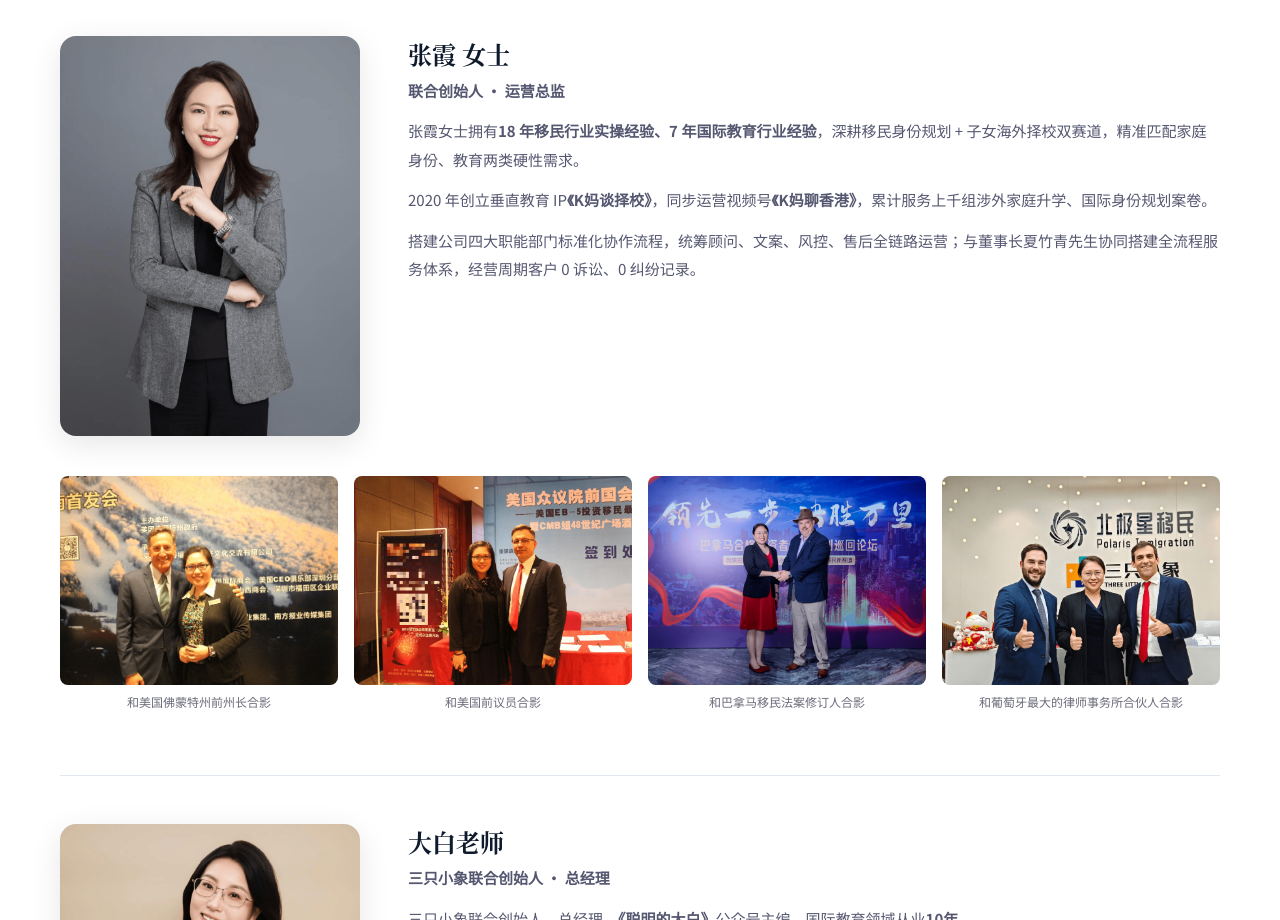
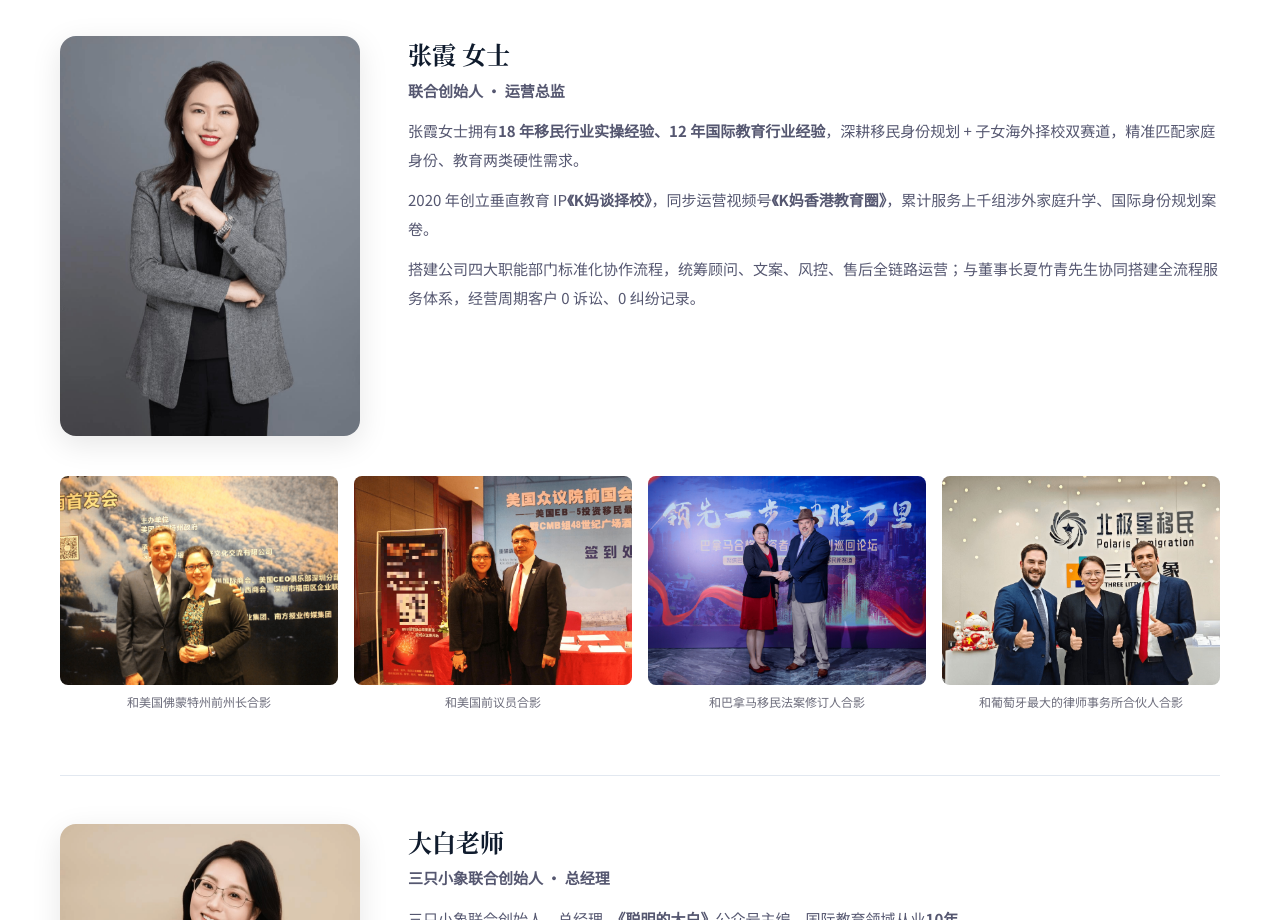
Before and after one commit to rowlen2024/immigration, a Nuxt app in the folder frontend/: page /about in a window 1280 px wide. Shown: the part 6040-6960 px from the top of the page. Built offline with nearby package versions, Linux system fonts and the light colour scheme; no server answers.

Commit message:
修改公司简介页

```diff
--- a/frontend/pages/about.vue
+++ b/frontend/pages/about.vue
@@ -210,8 +210,8 @@
           <div class="founder-info">
             <h3>张霞 女士</h3>
             <p class="founder-title">联合创始人 · 运营总监</p>
-            <p>张霞女士拥有<strong>18 年移民行业实操经验、7 年国际教育行业经验</strong>，深耕移民身份规划 + 子女海外择校双赛道，精准匹配家庭身份、教育两类硬性需求。</p>
-            <p>2020 年创立垂直教育 IP<strong>《K妈谈择校》</strong>，同步运营视频号<strong>《K妈聊香港》</strong>，累计服务上千组涉外家庭升学、国际身份规划案卷。</p>
+            <p>张霞女士拥有<strong>18 年移民行业实操经验、12 年国际教育行业经验</strong>，深耕移民身份规划 + 子女海外择校双赛道，精准匹配家庭身份、教育两类硬性需求。</p>
+            <p>2020 年创立垂直教育 IP<strong>《K妈谈择校》</strong>，同步运营视频号<strong>《K妈香港教育圈》</strong>，累计服务上千组涉外家庭升学、国际身份规划案卷。</p>
             <p>搭建公司四大职能部门标准化协作流程，统筹顾问、文案、风控、售后全链路运营；与董事长夏竹青先生协同搭建全流程服务体系，经营周期客户 0 诉讼、0 纠纷记录。</p>
           </div>
         </div>
```
